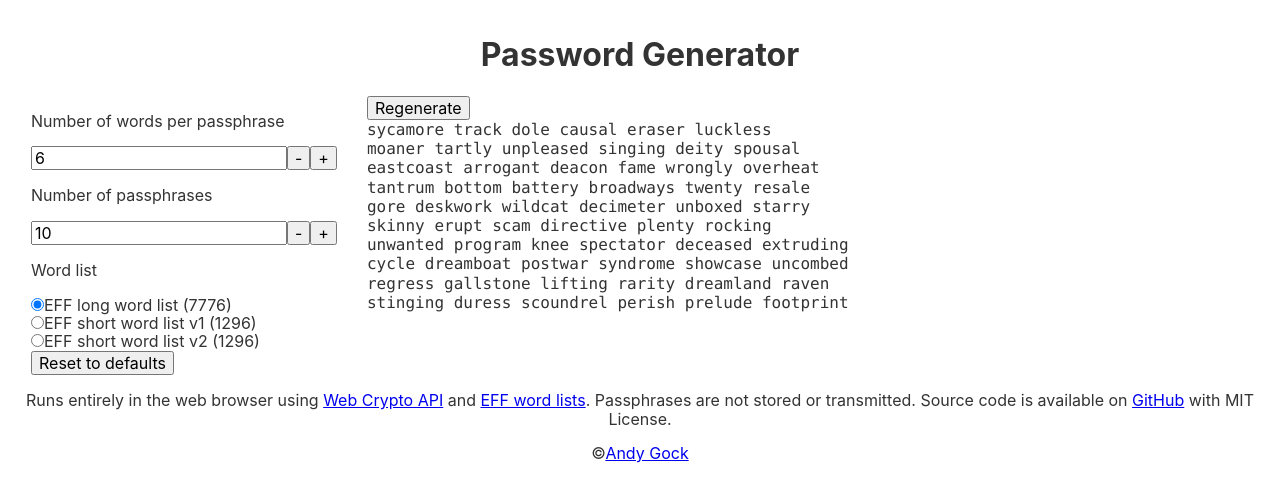
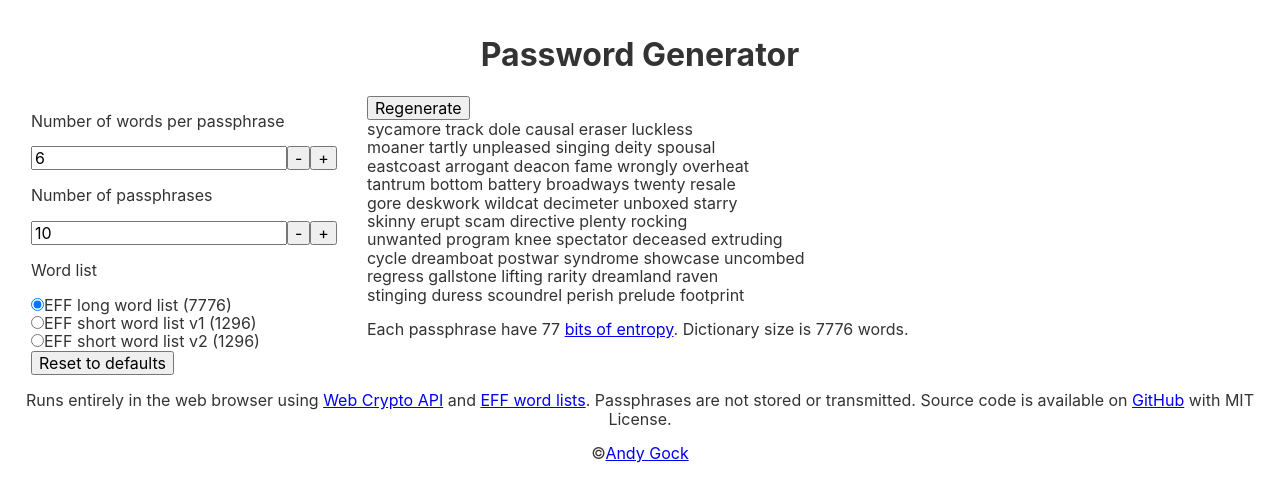
Before and after one commit to andygock/password-generator-v2, a React (Create React App) app: page / in a window 1280 px wide. Shown: the top 500 px of the page. Built offline with nearby package versions, Linux system fonts and the light colour scheme.

Commit message:
Add bits of entropy and word count

```diff
--- a/src/Output.js
+++ b/src/Output.js
@@ -40,6 +40,10 @@ const Output = ({ list, words, lines }) => {
     if (copy(text)) setCopied(text);
   };
 
+  const entropyBits = Math.floor(
+    Math.log(dict[list].length ** words) / Math.log(2)
+  );
+
   return (
     <div>
       <button
@@ -52,7 +56,7 @@ const Output = ({ list, words, lines }) => {
         Regenerate
       </button>
       <CopiedToClipboard text={copied} />
-      <div className="code">
+      <div className="output">
         {passphrases.map((row, rowNumber) => {
           const pass = row.join(' ');
           return (
@@ -66,6 +70,13 @@ const Output = ({ list, words, lines }) => {
           );
         })}
       </div>
+      <p className="entropy">
+        Each passphrase have {entropyBits}{' '}
+        <a href="https://en.wikipedia.org/wiki/Password_strength#Entropy_as_a_measure_of_password_strength">
+          bits of entropy
+        </a>
+        . Dictionary size is {dict[list].length} words.
+      </p>
     </div>
   );
 };
```
